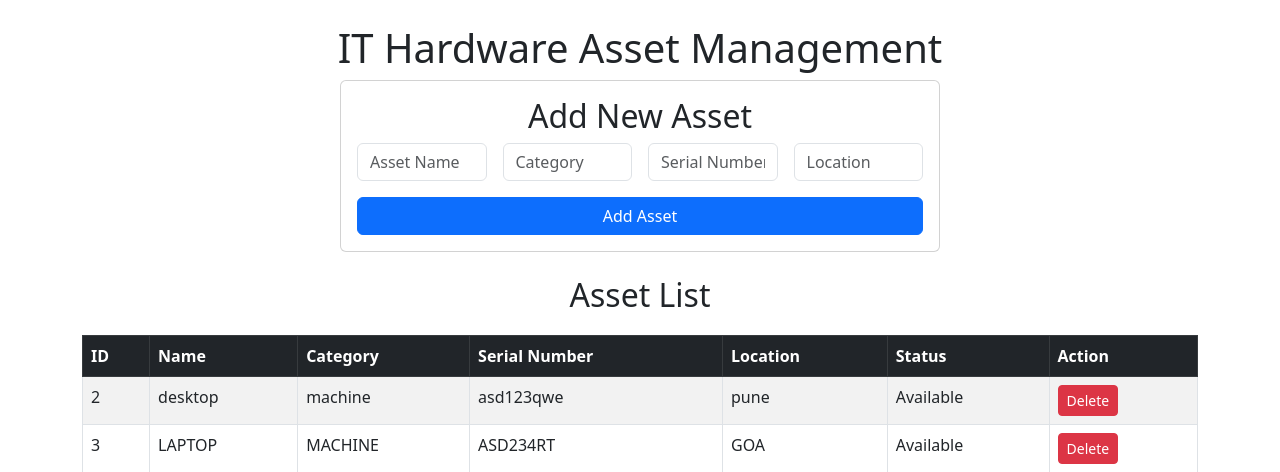
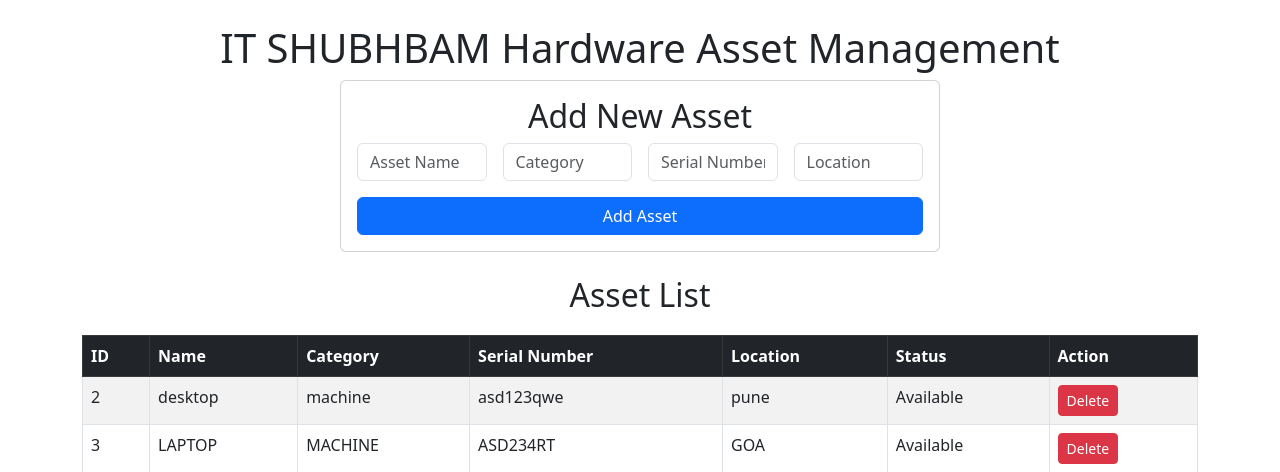
Before and after one commit to AWS-DevOps-shubh/Hardware_Management_app, a Flask app: page / in a window 1280 px wide. Shown: the top 472 px of the page. Run offline with Flask 2, Linux system fonts and the light colour scheme; data comes from the database, SQL or seed files in the repository.

Commit message:
Update index.html

```diff
--- a/templates/index.html
+++ b/templates/index.html
@@ -8,7 +8,7 @@
     <link rel="stylesheet" href="https://cdn.jsdelivr.net/npm/bootstrap@5.3.0/dist/css/bootstrap.min.css">
 </head>
 <body class="container mt-4">
-    <h1 class="text-center">IT Hardware Asset Management</h1>
+    <h1 class="text-center">IT SHUBHBAM Hardware Asset Management</h1>
 
     <div class="card p-3">
         <h2>Add New Asset</h2>
```
